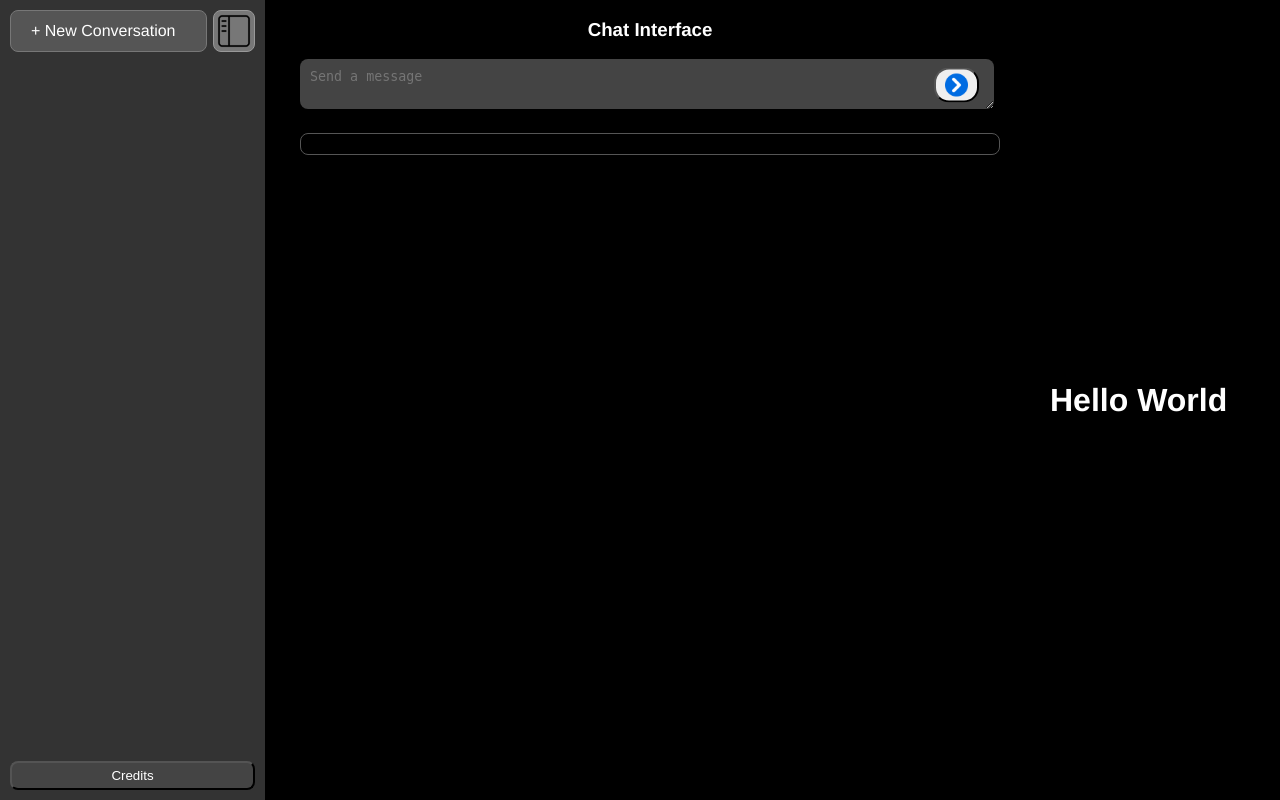
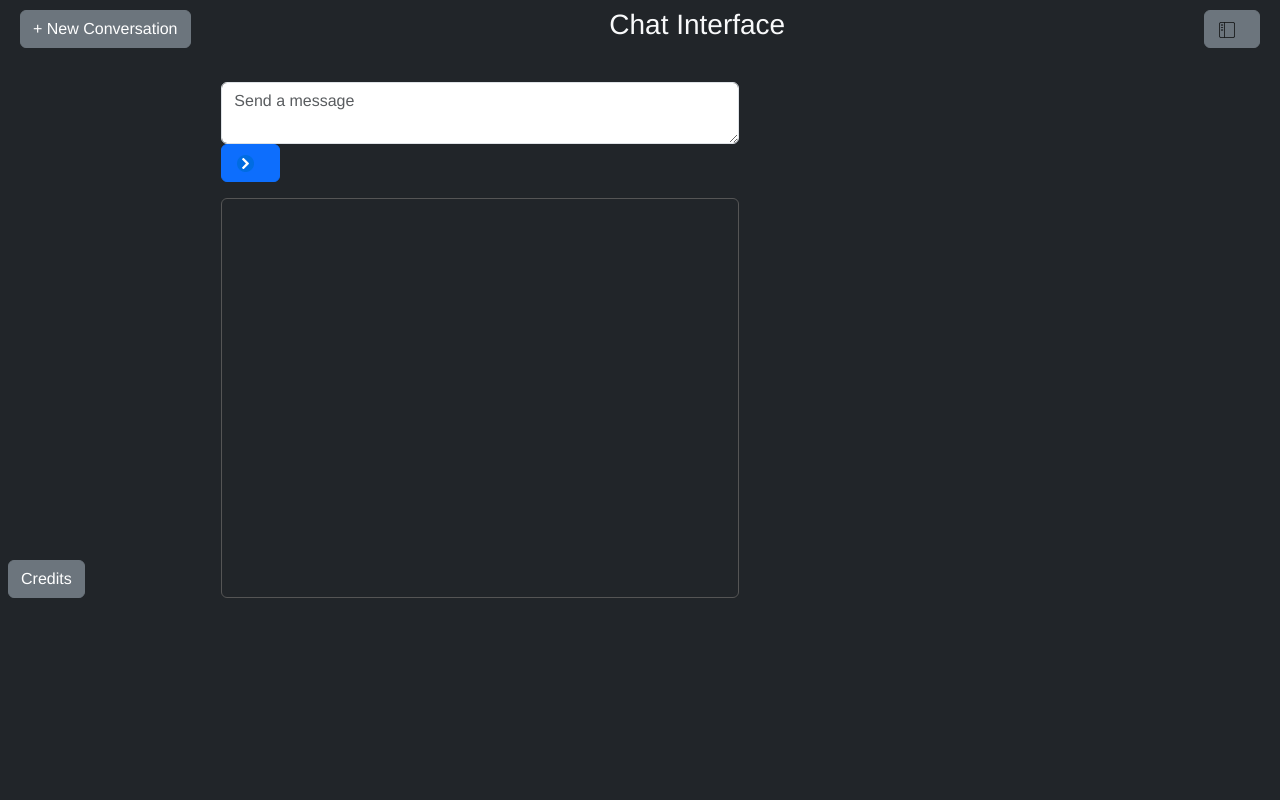
Before and after one commit to vpanus3/python-ai-interface, a Flask app: template templates/index.html in a window 1280 px wide. Run offline with Flask 2, Linux system fonts and the light colour scheme; the template is opened without the code that fills it, so the values that code supplies are empty; style sheets or scripts are compiled from the project's sources; parts of the project's set-up code (start-up, migrations or seed data) failed here and were passed over.

Commit message:
Implemnt bootstrap checkpoint

```diff
--- a/src/index.js
+++ b/src/index.js
@@ -1,12 +1,12 @@
 import React from 'react';
 import ReactDOM from 'react-dom';
 import { createRoot } from 'react-dom/client';
-// import 'bootstrap/dist/css/bootstrap.min.css'; // Import Bootstrap CSS
+import 'bootstrap/dist/css/bootstrap.min.css'; // Import Bootstrap CSS
 
 const App = () => {
   return (
     <div className="container">
-      <h1>Hello World</h1>
+      {/* <h1>Hello World</h1> */}
     </div>
   );
 };
--- a/static/main.css
+++ b/static/main.css
@@ -1,182 +1,70 @@
-.flex-container {
-  display: flex;
-  flex-direction: column;
-  height: 100vh; /* Make it fill the entire height */
-  justify-content: space-between; /* Align items to top and bottom */
-}
-
-body.dark-mode {
+/* Custom styles */
+body.bg-dark {
   background-color: #000;
   color: #fff;
   font-family: "ColfaxAI", Helvetica, sans-serif;
-  display: flex;
-  flex-direction: row;
-  justify-content: flex-start;
-  align-items: center;
-  min-height: 100vh;
   margin: 0;
-
 }
 
-.left-panel {
-  position: fixed;
-  left: 0;
-  top: 0;
-  bottom: 0;
-  width: 245px;
-  background-color: #333;
-  color: #fff;
-  padding: 10px;
-  overflow: auto;
-  transition: width 0.3s ease;
-  display: flex;
-  flex-direction: column;
-  justify-content: space-between;
-  display: flex;
-  flex-direction: column;
-}
-
-  .left-panel.collapsed {
-    width: auto; /* Let it take the minimum width required */
-    padding: 10px; /* Already defined in .left-panel */
-  }
-
-  .left-panel.collapsed .newchat-button,
-  .left-panel.collapsed .credits-button,
-  .left-panel.collapsed .credits-container,
-  .left-panel.collapsed .conversation-item {
-    display: none;
-  }
-
-  .panel-header {
-    display: flex;
-    justify-content: space-between;
-    align-items: center;
-  }
-
-    .newchat-button {
-      width: 195px;
-      height: 40px;
+.btn-secondary {
   background-color: #555;
   border: 1px solid #777;
   border-radius: 8px;
-      display: flex;
-      justify-content: left;
-      align-items: center;
-      cursor: pointer;
+  color: #fff;
   transition: background-color 0.3s ease;
 }
 
-      .newchat-button:hover {
+.btn-secondary:hover {
   background-color: #666;
   border-color: #888;
 }
 
-      .newchat-text {
-        margin-left: 20px;
+.img-fluid {
+  width: 20px;
+  height: 20px;
+  margin-right: 10px;
 }
 
-    .sidebar-button {
-      width: 40px;
-      height: 40px;
-      background-color: #777;
-      border: 1px solid #999;
+.list-group-item.bg-secondary {
+  background-color: #666;
+  border: 1px solid #777;
   border-radius: 8px;
-      cursor: pointer;
-      transition: background-color 0.3s ease;
-    }
-
-      .sidebar-button:hover {
-        background-color: #888;
-        border-color: #aaa;
-      }
-
-      .sidebar-icon {
-        width: 40px;
-        height: 40px;
-        margin-right: 5px;
-        vertical-align: middle;
-      }
-
-  .conversation-list {
-    list-style: none;
-    padding: 0;
-    margin: 0;
-    flex-grow: 1;
-  }
-
-    .conversation-item {
-      display: flex;
-      padding: 10px;
-      margin-top: 10px;
-      border-radius: 8px;
-      border: 1px solid #777;
-      max-width: 100%;
-      display: flex;
-      align-items: center;
-      justify-content: space-between;
-      font-size: 16px;
-      background-color: #666;
   color: #fff;
   transition: background-color 0.3s ease;
 }
 
-      .conversation-item:hover {
+.list-group-item.bg-secondary:hover {
   background-color: #555;
 }
 
-      .conversation-icon {
-        width: 15px;
-        height: 15px;
-        margin-right: 10px;
-        vertical-align: middle;
+.chat-box {
+  height: 400px;
+  border: 1px solid #555;
+  border-radius: 8px;
+  padding: 10px;
+  overflow-y: auto;
 }
 
-      .conversation-text {
-        flex: 1;
-        white-space: nowrap;
-        overflow: hidden;
-        text-overflow:ellipsis;
+.form-control {
+  background-color: #444;
+  color: #fff;
+  border-radius: 8px;
+  border: none;
 }
 
-      .conversation-commands {
-        display: flex;
-        align-items: center;
-        gap: 5px;
-        flex-shrink: 0;
+.btn-primary {
+  border-radius: 15px;
 }
 
-        .conversation-button {
-          width: 25px;
-          height: 25px;
-          border-radius: 8px;
-          transition: background-color 0.3s ease;
+.input-group .form-control {
+  padding-right: 5px;
 }
 
-        .conversation-button:hover {
-          background-color: #989898;
-        }
-
-          .conversation-button img {
-            width: 100%;
-            height: 70%;
-          }
-
-  .credits-button {
-    position: fixed;
-    bottom: 10px;
-    left: 10px;
-    background-color: #444;
-    color: #fff;
-    padding: 5px;
-    width: 245px;
-    border-radius: 8px;
-    cursor: pointer;
-    transition: background-color 0.3s ease;
-  }
-
-    .credits-button:hover {
-      background-color: #555;
+.btn-primary img {
+  width: 23px;
+  height: 23px;
+  padding: 3px;
+  vertical-align: middle;
 }
 
 .credits-overlay {
@@ -203,122 +91,6 @@ body.dark-mode {
   background-color: #595968;
   color: #ccc;
   font-size: 14px;
-      border: 2px solid #757575; /* Inner border */
-      box-shadow: 0 0 0 4px #595968, /* Middle space, same color as background */
-                  0 0 0 6px #8f8f8f; /* Outer border */
+  border: 2px solid #757575;
+  box-shadow: 0 0 0 4px #595968, 0 0 0 6px #8f8f8f;
 }
-
-.main-content {
-  margin-left: 250px;
-  width: 800px;
-  display: flex;
-  flex-direction: column;
-  align-items: center;
-  align-self: flex-start;
-}
-
-  .chat-input-wrapper, .chat-container {
-    box-sizing: border-box;
-    max-width: 700px;
-    width: 100%;
-    margin: 0;
-    padding: 0;
-  }
-
-  .chat-input-wrapper {
-    position: relative;
-  }
-
-    .chat-input-container {
-      position: relative;
-      width: 97%;
-    }
-
-      .chat-input-container textarea {
-        background-color: #444;
-        color: #fff;
-        border-radius: 8px;
-        padding: 10px;
-        padding-right: 5px;
-        border: none;
-        flex-grow: 1;
-        width: 100%;
-      }
-
-      .generate-button {
-        border-radius: 15px;
-        font-size: 18px;
-        position: absolute;
-        right: 0;
-        top: 47%;
-        transform: translateY(-50%);
-      }
-
-      .generate-icon {
-        width: 23px;
-        height: 23px;
-        padding: 3px;
-        vertical-align: middle;
-      }
-
-.chat-container {
-  margin-top: 20px;
-  border: 1px solid #555;
-  border-radius: 8px;
-  padding: 10px;
-}
-
-  .chat-bubble {
-    margin: 10px;
-    padding: 10px;
-    border-radius: 8px;
-    max-width: 100%;
-    display: flex;
-    align-items: start;
-    font-size: 16px;
-  }
-
-    .bot-bubble {
-      background-color: #666;
-      color: #fff;
-    }
-
-    .user-bubble {
-      background-color: #444;
-      color: #fff;
-      padding-left: 10px;
-    }
-
-    .chat-icon {
-      width: 20px;
-      height: 20px;
-      margin-right: 10px;
-      vertical-align: middle;
-    }
-
-    .chat-message {
-      flex-grow: 1;
-    }
-
-    .copy-button {
-      background: none;
-      border: none;
-      cursor: pointer;
-      padding: 0;
-      margin: 0;
-    }
-
-      .copy-button:focus {
-        outline: none;
-      }
-
-      .copy-button img {
-        transition: all 0.3s ease;
-        width: 20px;
-      height: 20px;
-      }
-
-      .copy-button:hover img {
-        opacity: 0.7;
-        transform: scale(1.3);
-      }
--- a/templates/index.html
+++ b/templates/index.html
@@ -8,30 +8,36 @@
   <link rel="stylesheet" href="{{ url_for('static', filename='main.css') }}" />
 </head>
 
-<body class="dark-mode">
-  <div class="flex-container">
-    <div class="left-panel" id="left-panel">
-      <div class="panel-header">
-        <div class="newchat-button"><div class="newchat-text">+ New Conversation</div></div>
-        <div class="sidebar-button" id="toggle-btn">
-          <img src="/static/flaticon-sidebar.png" alt="Sidebar" class="sidebar-icon">
+<body class="bg-dark">
+  <div class="container-fluid">
+    <div class="row p-2">
+      <div class="d-flex justify-content-between align-items-center mb-3">
+        <button class="btn btn-secondary">+ New Conversation</button>
+        <h3 class="text-light">Chat Interface</h3>
+        <button class="btn btn-secondary" id="toggle-btn">
+          <img src="/static/flaticon-sidebar.png" alt="Sidebar" class="img-fluid">
+        </button>
       </div>
     </div>
-      <ol class="conversation-list">
+    <div class="row">
+      <div class="col-md-2 p-2 d-flex flex-column" id="left-panel">
+        <ol class="list-group">
           {% if user_session and user_session.user_conversations %}
             {% for user_conversation in user_session.user_conversations %}
-            <li class="conversation-item">
-              <img src="/static/flaticon-message.png" alt="Conversation" class="conversation-icon">
-              <div class="conversation-text">{{ user_conversation.title }}</div>
-              <div class="conversation-commands">
-                <button class="conversation-button"><img src="/static/flaticon-edit.png" alt="Edit" class="conversation-icon"></button>
-                <button class="conversation-button"><img src="/static/flaticon-delete.png" alt="Delete" class="conversation-icon"></button>
+              <li class="list-group-item bg-secondary text-light">
+                <img src="/static/flaticon-message.png" alt="Conversation" class="img-fluid">
+                <div class="d-inline-block">{{ user_conversation.title }}</div>
+                <div class="float-end">
+                  <button class="btn btn-secondary btn-sm"><img src="/static/flaticon-edit.png" alt="Edit" class="img-fluid"></button>
+                  <button class="btn btn-secondary btn-sm"><img src="/static/flaticon-delete.png" alt="Delete" class="img-fluid"></button>
                 </div>
               </li>
             {% endfor %}
           {% endif %}
         </ol>
-      <button id="show-credits-btn" class="credits-button">Credits</button>
+        <div class="mt-auto">
+          <button id="show-credits-btn" class="btn btn-secondary mt-3">Credits</button>
+        </div>
         <div id="credits-overlay" class="credits-overlay"></div>
         <div id="credits-container" class="credits-container">
           <h2>Credits</h2>
@@ -44,37 +50,31 @@
           <div><a href="https://www.flaticon.com/free-icons/speech-bubble" title="speech bubble icons">Speech bubble icons created by Smashicons - Flaticon</a></div>
         </div>
       </div>
-  </div>
-  <div class="main-content">
-    <h3>Chat Interface</h3>
-    <div class="chat-input-wrapper">
-      <form action="/fetch_response" method="post" class="chat-input-container">
-        <textarea name="message" placeholder="Send a message" required></textarea>
-        <button type="submit" class="generate-button"><img src="/static/flaticon-right-arrow.png" alt="Generate" class="generate-icon"></button>
+      <div class="col-md-5 p-2">
+        <div class="input-group mb-3">
+          <form action="/fetch_response" method="post" class="w-100">
+            <textarea name="message" class="form-control" placeholder="Send a message" required></textarea>
+            <button type="submit" class="btn btn-primary"><img src="/static/flaticon-right-arrow.png" alt="Generate" class="img-fluid"></button>
           </form>
         </div>
-    <div class="chat-container">
+        <div class="chat-box text-light rounded">
           {% if user_session and user_session.conversation %}
             {% for message in user_session.conversation.messages|reverse %}
               {% if message.role == 'assistant' %}
-            <div class="chat-bubble bot-bubble">
-              <img src="/static/flaticon-brain.png" alt="Bot" class="chat-icon">
-              <div class="chat-message">{{ message.content }}</div>
-              <button class="copy-button">
-                <img src="/static/flaticon-duplicate.png" alt="Copy">
-              </button>
+                <div class="alert alert-secondary">
+                  <img src="/static/flaticon-brain.png" alt="Bot" class="img-fluid">
+                  <span>{{ message.content }}</span>
                 </div>
               {% elif message.role == 'user' %}
-            <div class="chat-bubble user-bubble">
-              <img src="/static/flaticon-user.png" alt="user" class="chat-icon">
-              <div class="chat-message">{{ message.content }}</div>
-              <button class="copy-button">
-                <img src="/static/flaticon-duplicate.png" alt="Copy">
-              </button>
+                <div class="alert alert-dark">
+                  <img src="/static/flaticon-user.png" alt="User" class="img-fluid">
+                  <span>{{ message.content }}</span>
                 </div>
               {% endif %}
             {% endfor %}
           {% endif %}
+        </div>
+      </div>
     </div>
   </div>
   <div id="app"></div>
```
Lines whose indentation alone changed are shown as unchanged.
